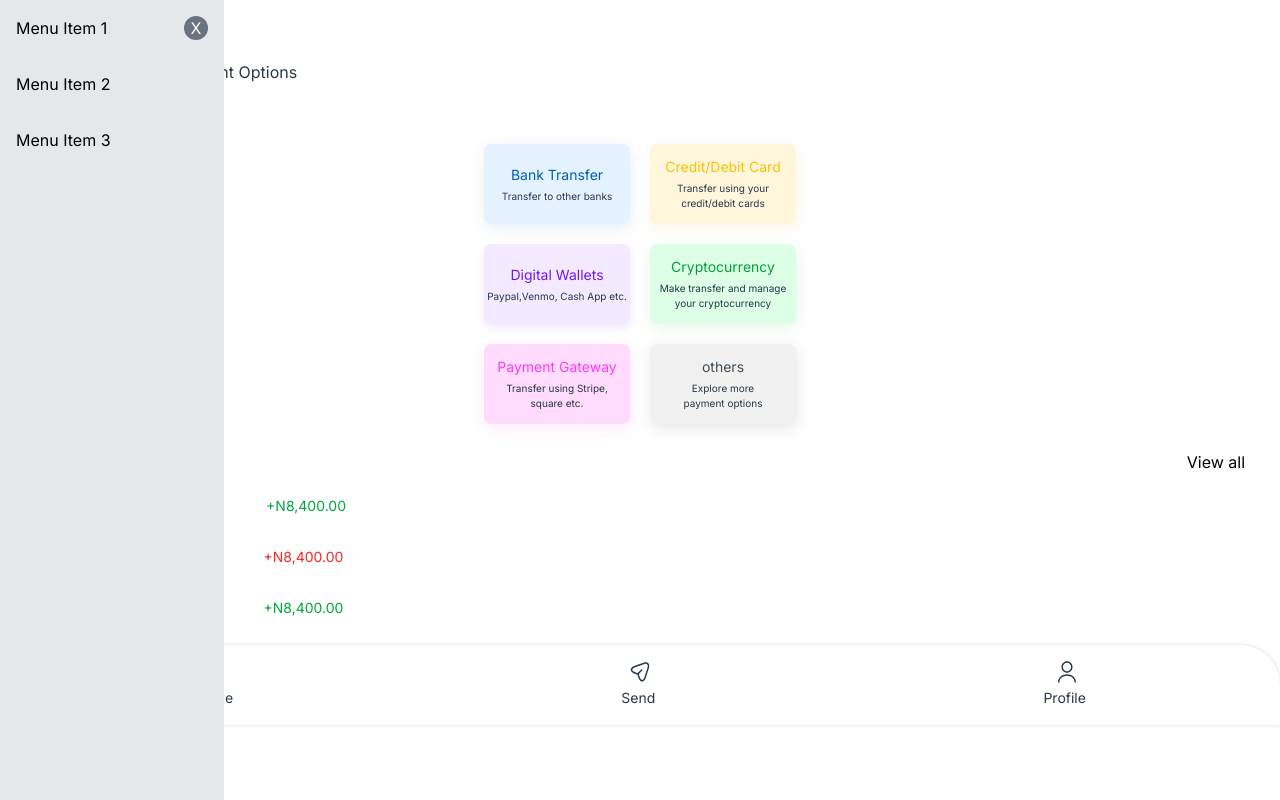
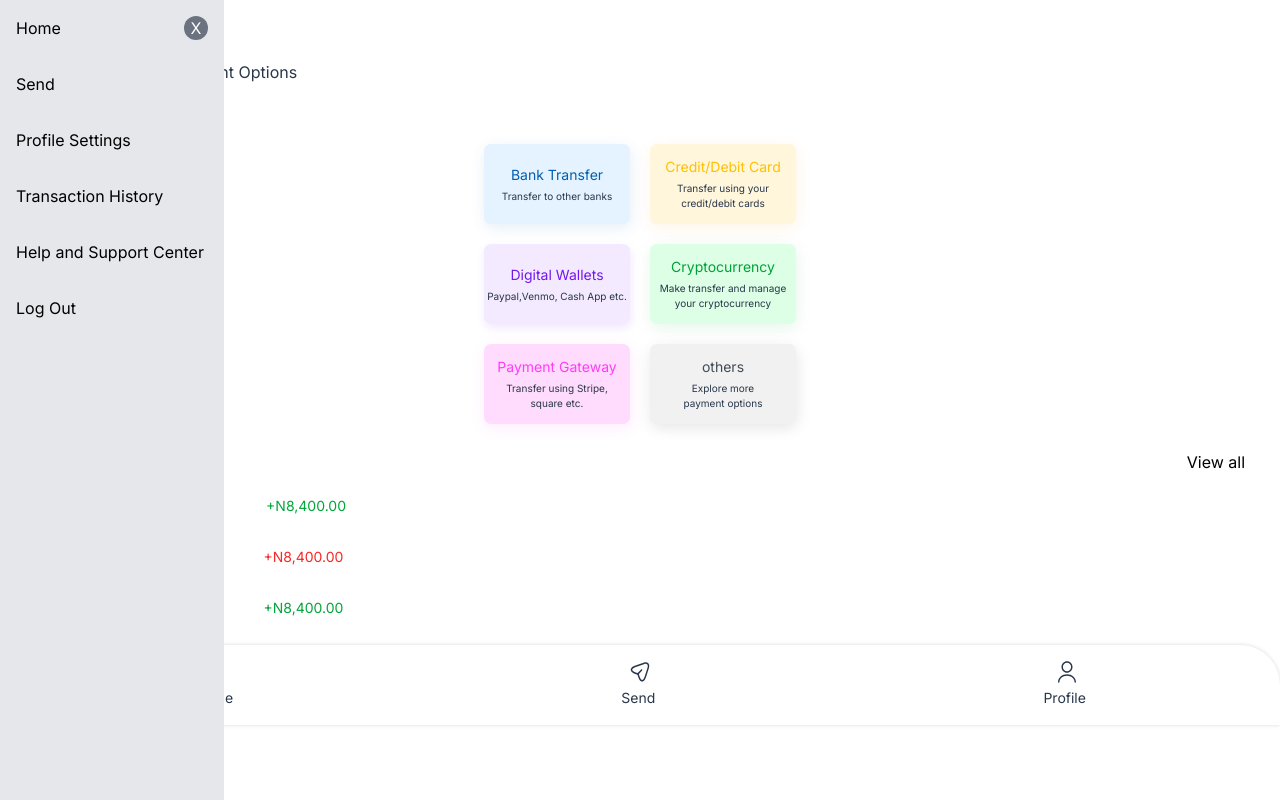
Before and after one commit to Maxwell011/moni-finance, a Next.js app: page /send in a window 1280 px wide. Both pictures are taken after a click on the button 60 px from the left and 84 px from the top of the page. Built offline with nearby package versions, Linux system fonts and the light colour scheme.

Commit message:
Update side navigation menu items

```diff
--- a/src/app/svg/Hamburger.tsx
+++ b/src/app/svg/Hamburger.tsx
@@ -71,9 +71,12 @@ function HamburgerButton() {
             X
           </button>
           <ul className='side-nav-list'>
-            <li className='p-4'>Menu Item 1</li>
-            <li className='p-4'>Menu Item 2</li>
-            <li className='p-4'>Menu Item 3</li>
+            <li className='p-4'>Home</li>
+            <li className='p-4'>Send</li>
+            <li className='p-4'>Profile Settings</li>
+            <li className='p-4'>Transaction History</li>
+            <li className='p-4'>Help and Support Center</li>
+            <li className='p-4'>Log Out</li>
           </ul>
         </div>
       )}
```
